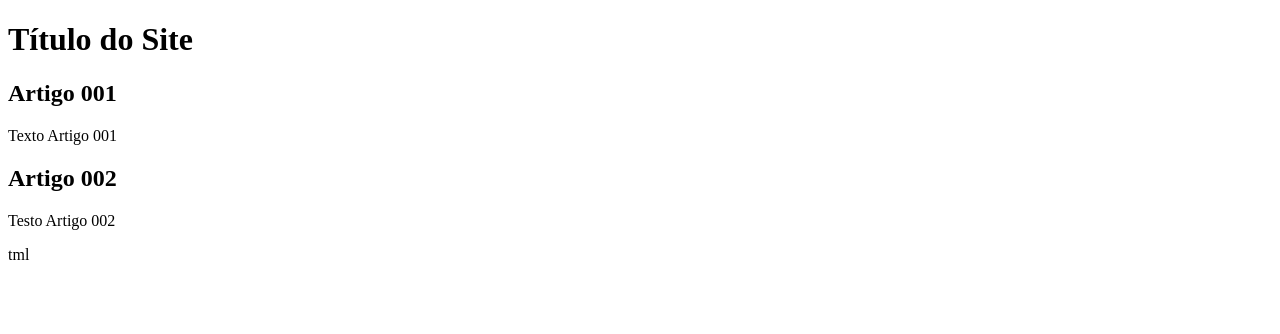
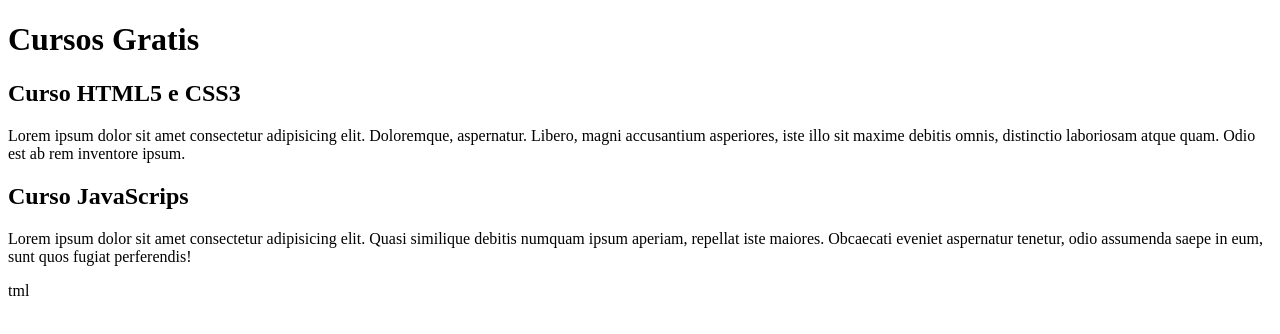
Before and after one commit to MaxxamRS/projeto-site, a plain HTML site: page index.html in a window 1280 px wide. Drawn offline with Linux system fonts and the light colour scheme.

Commit message:
comecei a escrever o conteúdo

```diff
--- a/index.html
+++ b/index.html
@@ -9,15 +9,15 @@
 <body>
     <main>
         <header>
-            <h1>Título do Site</h1>
+            <h1>Cursos Gratis</h1>
         </header>
         <article>
-            <h2>Artigo 001</h2>
-            <p>Texto Artigo 001</p>
+            <h2>Curso HTML5 e CSS3</h2>
+            <p>Lorem ipsum dolor sit amet consectetur adipisicing elit. Doloremque, aspernatur. Libero, magni accusantium asperiores, iste illo sit maxime debitis omnis, distinctio laboriosam atque quam. Odio est ab rem inventore ipsum.</p>
         </article>
         <article>
-            <h2>Artigo 002</h2>
-            <p>Testo Artigo 002</p>
+            <h2>Curso JavaScrips</h2>
+            <p>Lorem ipsum dolor sit amet consectetur adipisicing elit. Quasi similique debitis numquam ipsum aperiam, repellat iste maiores. Obcaecati eveniet aspernatur tenetur, odio assumenda saepe in eum, sunt quos fugiat perferendis!</p>
         </article>
     </main>
 </body>
```
